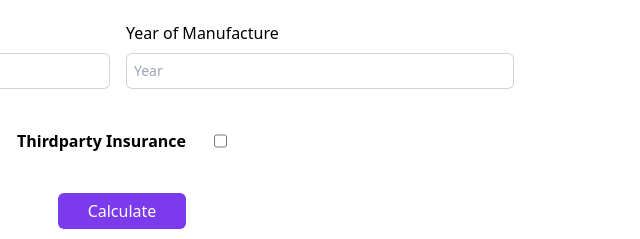
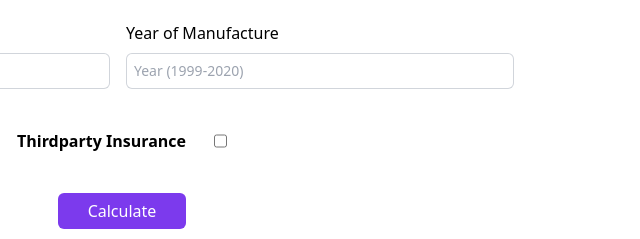
Before and after one commit to pslaka/sewabooking, a website built with Vite: page index.html in a window 1280 px wide. Shown: the part 437-676 px from the top of the page, 518-1158 px from the left. Built offline with nearby package versions, Linux system fonts and the light colour scheme.

Commit message:
index.html

```diff
--- a/index.html
+++ b/index.html
@@ -63,7 +63,7 @@
                     <div class="flex flex-col xl:w-[48.5%] lg:w-[39%] w-full font-medium">
                         <label for="age" class="py-2">Year of Manufacture</label>
 
-                        <input type="number" name="age" id="age" value="" placeholder="Year" class="ring-1 py-1.5 pl-2 pr-2 rounded-md ring-inset ring-gray-300 placeholder:text-gray-400 focus:ring-2 focus:ring-inset focus:ring-indigo-600 sm:text-sm sm:leading-6 hover:ring-violet-900 ease-out duration-300" required>
+                        <input type="number" name="age" id="age" value="" min="1999" max="2020" placeholder="Year (1999-2020)" class="ring-1 py-1.5 pl-2 pr-2 rounded-md ring-inset ring-gray-300 placeholder:text-gray-400 focus:ring-2 focus:ring-inset focus:ring-indigo-600 sm:text-sm sm:leading-6 hover:ring-violet-900 ease-out duration-300" required>
                     </div>
                     <div  id="additional-input" class="hidden xl:w-[48.5%] lg:w-[39%] w-full font-medium ">
                         <div class="flex flex-col justify-items-start">
```
